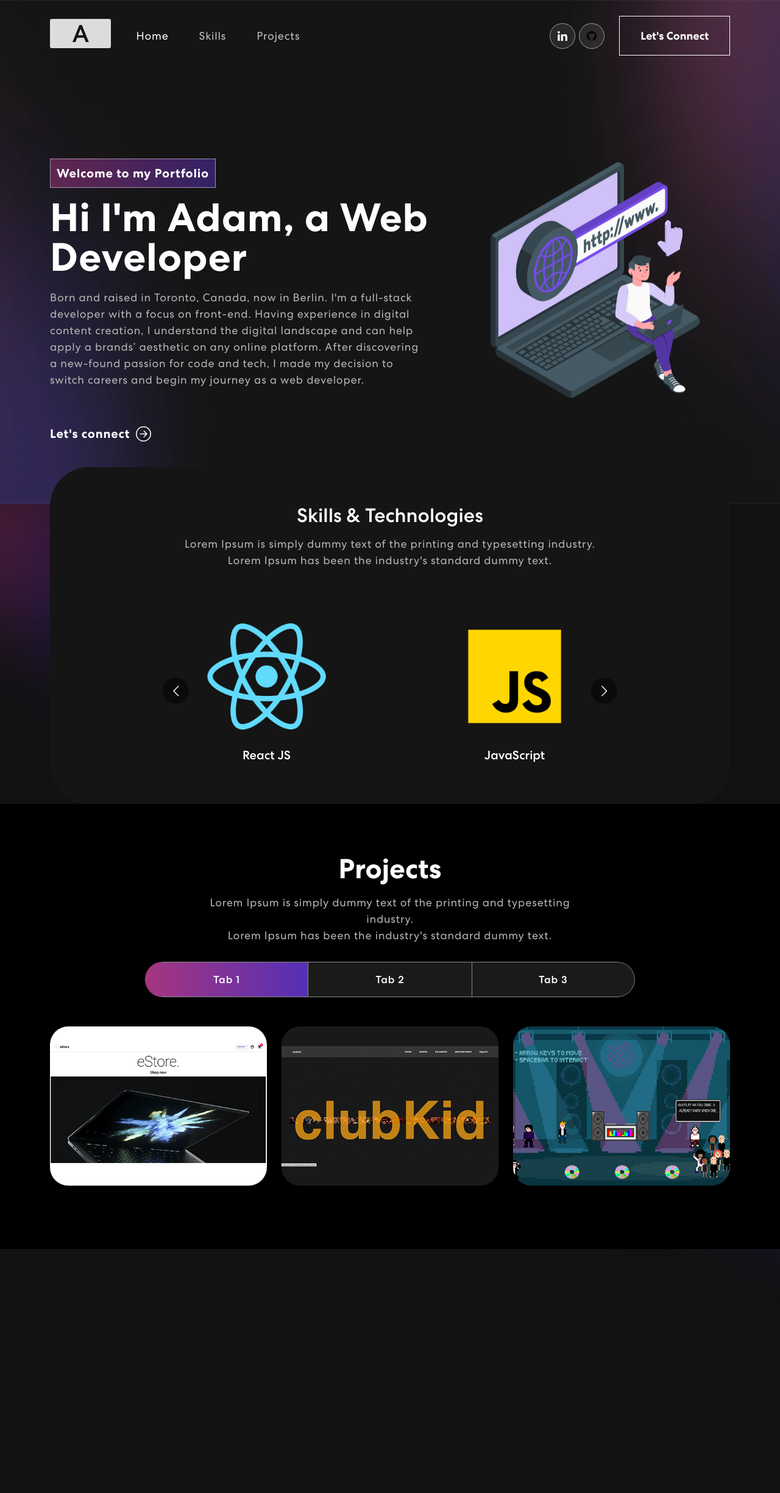
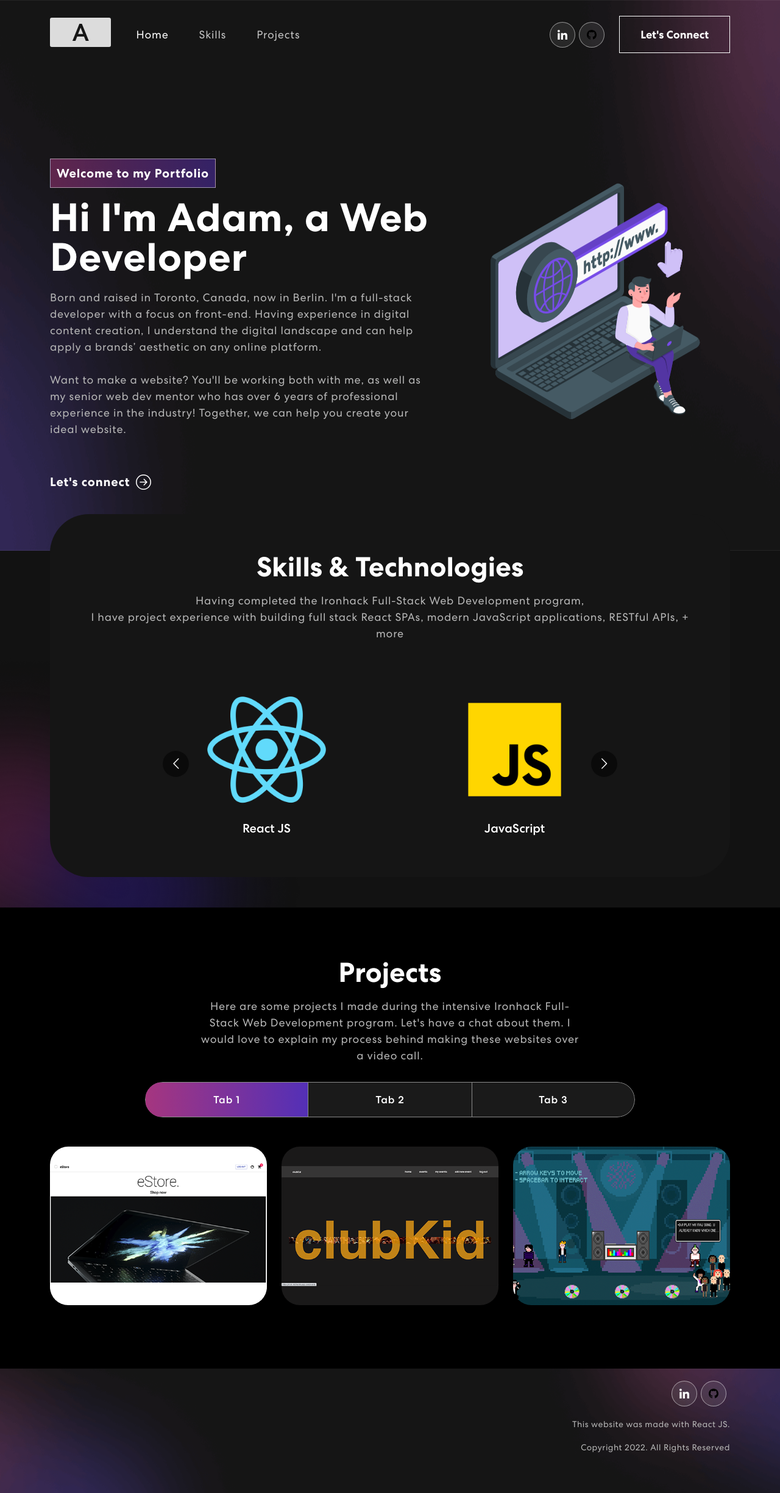
Before and after one commit to adam-alfraih/adam-alfraih, a React (Create React App) app: page / in a window 1280 px wide. Shown: the whole page at 61% size. Before the commit the page ends 2178 px from the top, so only its background shows below. Built offline with nearby package versions, Linux system fonts and the light colour scheme.

Commit message:
create footer, populate text, animate text

```diff
--- a/package.json
+++ b/package.json
@@ -6,6 +6,7 @@
     "@testing-library/jest-dom": "^5.16.4",
     "@testing-library/react": "^13.3.0",
     "@testing-library/user-event": "^13.5.0",
+    "animate.css": "^4.1.1",
     "bootstrap": "^5.2.0",
     "cors": "^2.8.5",
     "express": "^4.18.1",
@@ -15,6 +16,7 @@
     "react-bootstrap-icons": "^1.8.4",
     "react-dom": "^18.2.0",
     "react-multi-carousel": "^2.8.2",
+    "react-on-screen": "^2.1.1",
     "react-scripts": "5.0.1",
     "web-vitals": "^2.1.4"
   },
--- a/src/App.css
+++ b/src/App.css
@@ -15,7 +15,12 @@
 	font-weight: 400;
 }
 
+
 /************ Default Css ************/
+a {
+  color: inherit;
+}
+
 * {
   margin: 0;
   padding: 0;
@@ -46,10 +51,7 @@ p, a, li, button, ul {
   margin: 0;
   padding: 0;
   line-height: normal;
-  text-decoration: none;
-}
-a {
-  color: inherit;
+  text-decoration: none !important;
 }
 
 a:hover {
@@ -70,7 +72,30 @@ input:focus, textarea:focus, select:focus {
   outline: none;
 }
 
+@media (min-width:1700px) {
+	main .container {
+		max-width: 100%;
+		padding: 0 150px;
+	}
+}
+
+p.success {
+	color: green;
+}
+
+p.danger {
+	color: red;
+}
+
 /************ Navbar Css ************/
+.navbar-logo {
+  text-align: center;
+  vertical-align: middle;
+  /* line-height: 100px; */
+  border-radius: 3px;
+  background-color: rgba(255, 255, 255, 0.85);
+}
+
 nav.navbar {
   padding: 18px 0;
   position: fixed;
@@ -139,14 +164,6 @@ span.navbar-text {
 .social-icon a:hover img {
 	filter: brightness(0) saturate(100%) invert(0%) sepia(7%) saturate(98%) hue-rotate(346deg) brightness(95%) contrast(86%);
 }
-.navbar-logo {
-  text-align: center;
-  vertical-align: middle;
-  /* line-height: 100px; */
-  border-radius: 3px;
-  background-color: rgba(255, 255, 255, 0.85);
-}
-
 .navbar-text button {
   font-weight: 700;
   color: #fff;
@@ -298,12 +315,10 @@ nav.navbar .navbar-toggler[aria-expanded="true"] .navbar-toggler-icon {
 }
 
 /********** Skills CSS ************/
-
-Skill {
+.skill {
   padding: 0 0 50px 0;
   position: relative;
 }
-
 .skill-bx {
   background: #151515;
   border-radius: 64px;
@@ -311,12 +326,10 @@ Skill {
   padding: 60px 50px;
   margin-top: -60px;
 }
-
-.skill h {
+.skill h2 {
 	font-size: 45px;
 	font-weight: 700;
 }
-
 .skill p {
     color: #B8B8B8;
     font-size: 18px;
@@ -324,19 +337,16 @@ Skill {
     line-height: 1.5em;
     margin: 14px 0 75px 0;
 }
-
 .skill-slider {
   width: 80%;
   margin: 0 auto;
   position: relative;
 }
-
 .skill-slider .item img {
   width: 50%;
   margin: 0 auto 15px auto;
 }
-
-.background-image-left{
+.background-image-left {
   top: 28%;
   position: absolute;
   bottom: 0;
@@ -422,8 +432,10 @@ Skill {
   border-radius: 30px;
   overflow: hidden;
   margin-bottom: 24px;
+  /* there was a bug where the project description text was blue, so I made it white here */
   color: #fff;
 }
+
 .proj-imgbx::before {
   content: "";
   background: linear-gradient(90.21deg, #AA367C -5.91%, #4A2FBD 111.58%);
@@ -542,3 +554,23 @@ Skill {
 .contact form button:hover::before {
   width: 100%;
 }
+
+/************ Footer Css ************/
+.footer {
+  padding: 20px 0 50px 0;
+  background-image: url('./assets/img/footer-bg.png');
+  background-position: center center;
+  background-size: cover;
+  background-repeat: no-repeat;
+}
+
+.footer img {
+  width: 26%;
+}
+.footer p {
+  font-weight: 400;
+  font-size: 14px;
+  color: #B8B8B8;
+  letter-spacing: 0.5px;
+  margin-top: 20px;
+}
--- a/src/App.js
+++ b/src/App.js
@@ -4,6 +4,7 @@ import  { NavBar } from './Components/NavBar';
 import { Banner } from './Components/Banner';
 import { Skills } from './Components/Skills';
 import { Projects } from './Components/Projects';
+import { Footer } from './Components/Footer';
 
 import 'bootstrap/dist/css/bootstrap.min.css';
 
@@ -14,6 +15,7 @@ function App() {
     <Banner />
     <Skills />
     <Projects />
+    <Footer />
     </div>
   );
 }
--- a/src/Components/Banner.js
+++ b/src/Components/Banner.js
@@ -2,6 +2,8 @@ import { useState, useEffect } from "react";
 import { Container, Row, Col } from "react-bootstrap";
 import { ArrowRightCircle } from 'react-bootstrap-icons';
 import headerImg from "../assets/img/header-img2.svg";
+import 'animate.css';
+import TrackVisibility from 'react-on-screen';
 
 
 /* Beginning of the typing animation code */
@@ -9,7 +11,7 @@ export const Banner = () => {
     const [loopNum, setLoopNum] = useState(0);
     const [isDeleting, setIsDeleting] = useState(false);
     /* Chosen text that will be animated */
-    const toRotate = [ "Web Developer.", "Frontend Developer.", "Fullstack Developer." ];
+    const toRotate = ["Web Developer.", "Frontend Developer.", "Fullstack Developer."];
     const [text, setText] = useState('');
     const [delta, setDelta] = useState(300 - Math.random() * 100);
     const period = 2000;
@@ -17,28 +19,28 @@ export const Banner = () => {
     useEffect(() => {
         let ticker = setInterval(() => {
             tick();
-        },delta)
+        }, delta)
 
-        return () => { clearInterval(ticker)};
+        return () => { clearInterval(ticker) };
     }, [text])
 
     const tick = () => {
         let i = loopNum % toRotate.length;
         let fullText = toRotate[i];
-        let updatedText = isDeleting ? fullText.substring(0, text.length -1) : fullText.substring(0, text.length + 1)
+        let updatedText = isDeleting ? fullText.substring(0, text.length - 1) : fullText.substring(0, text.length + 1)
 
         setText(updatedText);
 
         if (isDeleting) {
-            setDelta(prevDelta => prevDelta /2)
+            setDelta(prevDelta => prevDelta / 2)
         }
 
         if (!isDeleting && updatedText === fullText) {
             setIsDeleting(true);
             setDelta(period);
-        } else if(isDeleting && updatedText === '') {
+        } else if (isDeleting && updatedText === '') {
             setIsDeleting(false);
-            setLoopNum(loopNum +1);
+            setLoopNum(loopNum + 1);
             setDelta(500);
         }
     };
@@ -49,16 +51,33 @@ export const Banner = () => {
             <Container>
                 <Row className="align-items-center">
                     <Col xs={12} md={6} xl={7}>
+                        <TrackVisibility>
+                            {({ isVisible }) =>
+                           <div className={isVisible ? "animate__animated animate__pulse" : ""}>
                             <span className="tagline">Welcome to my Portfolio</span>
                             <h1>{`Hi I'm Adam, a `} <span className="wrap">{text}</span></h1>
-                <p>Born and raised in Toronto, Canada, now in Berlin. I'm a full-stack developer with a focus on front-end. Having experience in digital content creation, I understand the digital landscape and can help apply a brands’ aesthetic on any online platform. After discovering a new-found passion for code and tech, I made my decision to switch careers and begin my journey as a web developer.</p>
-                <button onClick={() => console.log('connect')}>Let's connect <ArrowRightCircle size={25}/></button>
+                            <p>Born and raised in Toronto, Canada, now in Berlin. I'm a full-stack developer with a focus on front-end. Having experience in digital content creation, I understand the digital landscape and can help apply a brands’ aesthetic on any online platform.
+                            <br></br>
+                            <br></br>
+                            Want to make a website? You'll be working both with me, as well as my senior web dev mentor who has over 6 years of professional experience in the industry! Together, we can help you create your ideal website.</p>
+
+                            <a href="mailto:adamalfraih@gmail.com">
+                            <button>Let's connect <ArrowRightCircle size={25}/></button>
+                            </a>
+
+                            </div>}
+                    </TrackVisibility>
                 </Col>
                 <Col xs={12} md={6} xl={5}>
+                <TrackVisibility>
+                {({ isVisible }) =>
+                <div className={isVisible ? "animate__animated animate__fadeInUp" : ""}>
                     <img src={headerImg} alt="Header Img" />
+                    </div>}
+                    </TrackVisibility>
                 </Col>
             </Row>
         </Container>
-    </section>
+    </section >
     )
 }
--- /dev/null
+++ b/src/Components/Footer.js
@@ -0,0 +1,27 @@
+import { Container, Row, Col } from "react-bootstrap";
+import Navbar from 'react-bootstrap/Navbar';
+import logo from "../assets/img/logo.svg";
+import navIcon1 from "../assets/img/nav-icon1.svg";
+import navIcon2 from "../assets/img/nav-icon2.svg";
+import navIcon3 from "../assets/img/nav-icon3.svg";
+
+export const Footer = () => {
+  return (
+    <footer className="footer">
+      <Container>
+        <Row className="align-items-center">
+          <Col size={12} sm={6}>
+          </Col>
+          <Col size={12} sm={6} className="text-center text-sm-end">
+            <div className="social-icon">
+                <a href="https://www.linkedin.com/in/adam-alfraih/" target="_blank" rel="noreferrer"><img src={navIcon1} alt="" /></a>
+                <a href="https://github.com/adam-alfraih"target="_blank" rel="noreferrer"><img src={navIcon2} alt="" /></a>
+            </div>
+            <p>This website was made with React JS.</p>
+            <p>Copyright 2022. All Rights Reserved</p>
+          </Col>
+        </Row>
+      </Container>
+    </footer>
+  )
+}
--- a/src/Components/NavBar.js
+++ b/src/Components/NavBar.js
@@ -52,7 +52,9 @@ export const NavBar = () => {
                     <a href="https://www.linkedin.com/in/adam-alfraih/" target="_blank" rel="noreferrer"><img src={navIcon1} alt="" /></a>
                     <a href="https://github.com/adam-alfraih"target="_blank" rel="noreferrer"><img src={navIcon2} alt="" /></a>
                 </div>
+                <a href="mailto:adamalfraih@gmail.com">
                 <button className="vvd" onClick={() => console.log('connect')}> <span>Let's Connect</span> </button>
+                </a>
             </span>
             </Navbar.Collapse>
         </Container>
--- a/src/Components/Projects.js
+++ b/src/Components/Projects.js
@@ -29,7 +29,7 @@ export const Projects = () => {
                 <Row>
                     <Col>
                         <h2>Projects</h2>
-                        <p>Lorem Ipsum is simply dummy text of the printing and typesetting industry.<br></br> Lorem Ipsum has been the industry's standard dummy text.</p>
+                        <p>Here are some projects I made during the intensive Ironhack Full-Stack Web Development program. Let's have a chat about them. I would love to explain my process behind making these websites over a video call.</p>
                         <Tab.Container id="projects-tabs" defaultActiveKey="first">
                         <Nav variant="pills" className="nav-pills mb-5 justify-content-center align-items-center" id="pills-tab">
                         <Nav.Item>
@@ -86,8 +86,8 @@ export const Projects = () => {
                                 }
                             </Row>
                         </Tab.Pane>
-                        <Tab.Pane eventKey="second">More Projects Coming Soon!</Tab.Pane>
-                        <Tab.Pane eventKey="third">More Projects Coming Soon!</Tab.Pane>
+                        <Tab.Pane eventKey="second">As you are reading this, I am already working on new projects to post here! More projects coming soon.</Tab.Pane>
+                        <Tab.Pane eventKey="third">As you are reading this, I am already working on new projects to post here! More projects coming soon.</Tab.Pane>
                     </Tab.Content>
                     </Tab.Container>
                     </Col>
--- a/src/Components/Skills.js
+++ b/src/Components/Skills.js
@@ -36,7 +36,9 @@ export const Skills = () => {
                 <div className="col-12">
                     <div className="skill-bx wow zoomIn">
                         <h2>Skills & Technologies</h2>
-                        <p>Lorem Ipsum is simply dummy text of the printing and typesetting industry.<br></br> Lorem Ipsum has been the industry's standard dummy text.</p>
+                        <p>Having completed the Ironhack Full-Stack Web Development program,
+                        <br></br>
+                        I have project experience with building full stack React SPAs, modern JavaScript applications, RESTful APIs, + more</p>
                         <Carousel responsive={responsive} infinite={true} className="owl-carousel owl-theme skill-slider">
                             <div className="item">
                                 <img src={reactLogo} alt="Image" />
```
Also changed, not shown: 1 other file (tests, documents, lock files or other folders). Lines whose indentation alone changed are shown as unchanged.
